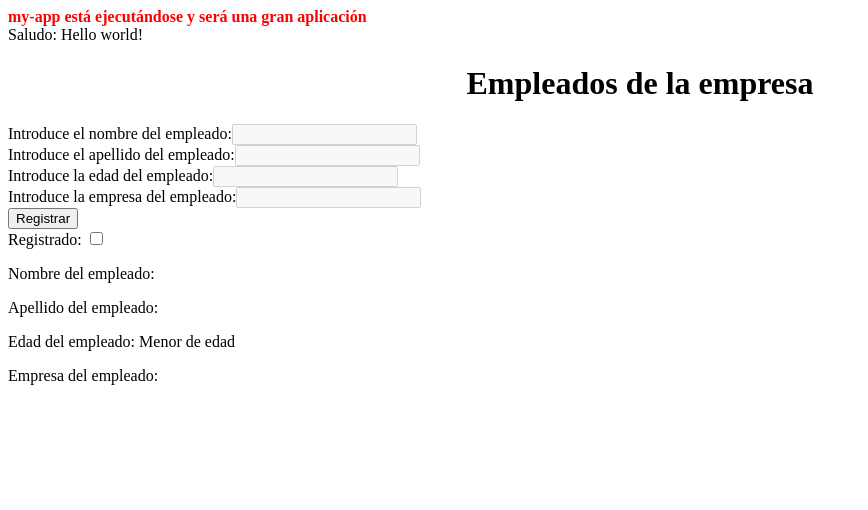
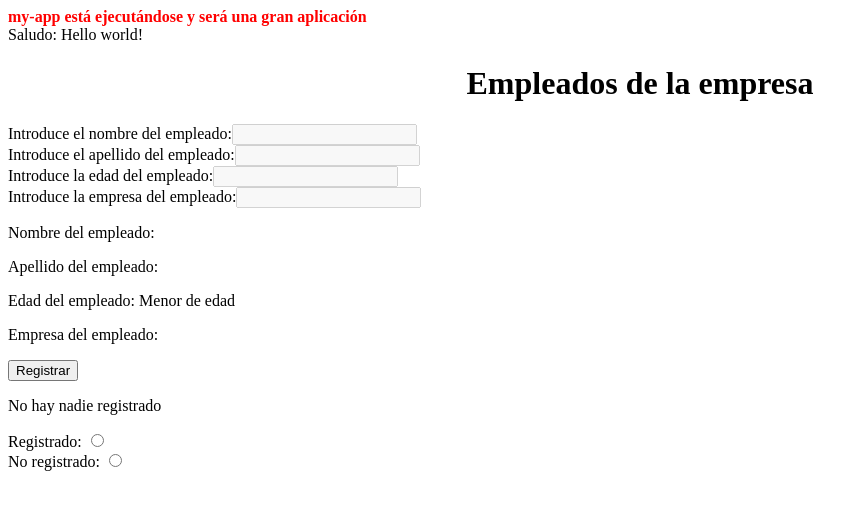
Before and after one commit to albert-08/my-app-angular, an Angular app: page / in a window 1280 px wide. Shown: the top 510 px of the page, without its empty margins (0-868 px from the left). Built offline with nearby package versions, Linux system fonts and the light colour scheme.

Commit message:
add event binding

```diff
--- a/src/app/empleado/empleado.component.html
+++ b/src/app/empleado/empleado.component.html
@@ -26,13 +26,15 @@
 <br>
 <label for="empresa">Introduce la empresa del empleado:</label>
 <input type="text" name="empresa" id="empresa" #empresa (keyup)="0" [disabled]="habilitacionCuadro">
-<br>
-<button (click)="getRegistroUsuario()">Registrar</button>
-<br>
-<span>Registrado: </span><input type="checkbox" name="registro" id="registro" [checked]="usuRegistrado">
-
 
 <p>Nombre del empleado: {{nombre.value}}</p>
 <p>Apellido del empleado: {{apellido.value}}</p>
 <p>Edad del empleado: {{+edad.value < 18 ? "Menor de edad" : "Mayor de edad"}}</p>
 <p>Empresa del empleado: {{empresa.value}}</p>
+
+<button (click)="getRegistroUsuario()">Registrar</button>
+<br>
+<p>{{textoDeRegistro}}</p>
+<span>Registrado: </span><input type="radio" value="si" name="nRegistro" id="registro" [checked]="usuRegistrado" (click)="setUsuarioRegistrado($event)">
+<br>
+<span>No registrado: </span><input type="radio" value="no" name="nRegistro" id="registro" (click)="setUsuarioRegistrado($event)">
--- a/src/app/empleado/empleado.component.ts
+++ b/src/app/empleado/empleado.component.ts
@@ -19,9 +19,20 @@ export class EmpleadoComponent {
 
   habilitacionCuadro = true;
   usuRegistrado = false;
+  textoDeRegistro="No hay nadie registrado";
 
   getRegistroUsuario() {
     this.usuRegistrado=!this.usuRegistrado;
+  }
+
+  setUsuarioRegistrado(event:Event) {
+    // alert("El usuario se acaba de registrar");
+    // this.textoDeRegistro="El usuario se acaba de registrar";
+    if ((<HTMLInputElement>event.target).value=="si") {
+      this.textoDeRegistro="El usuario se acaba de registrar";
+    } else {
+      this.textoDeRegistro="No hay nadie registrado";
+    }
   }
 
   ingresarNombre(value:String) {
```
